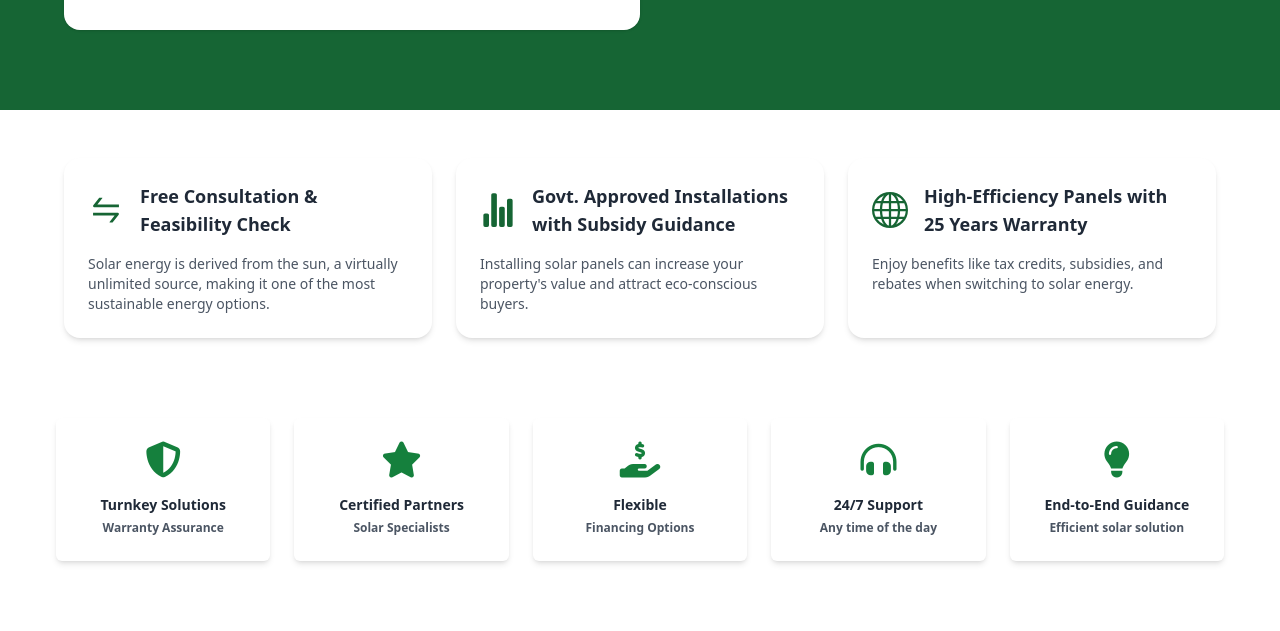
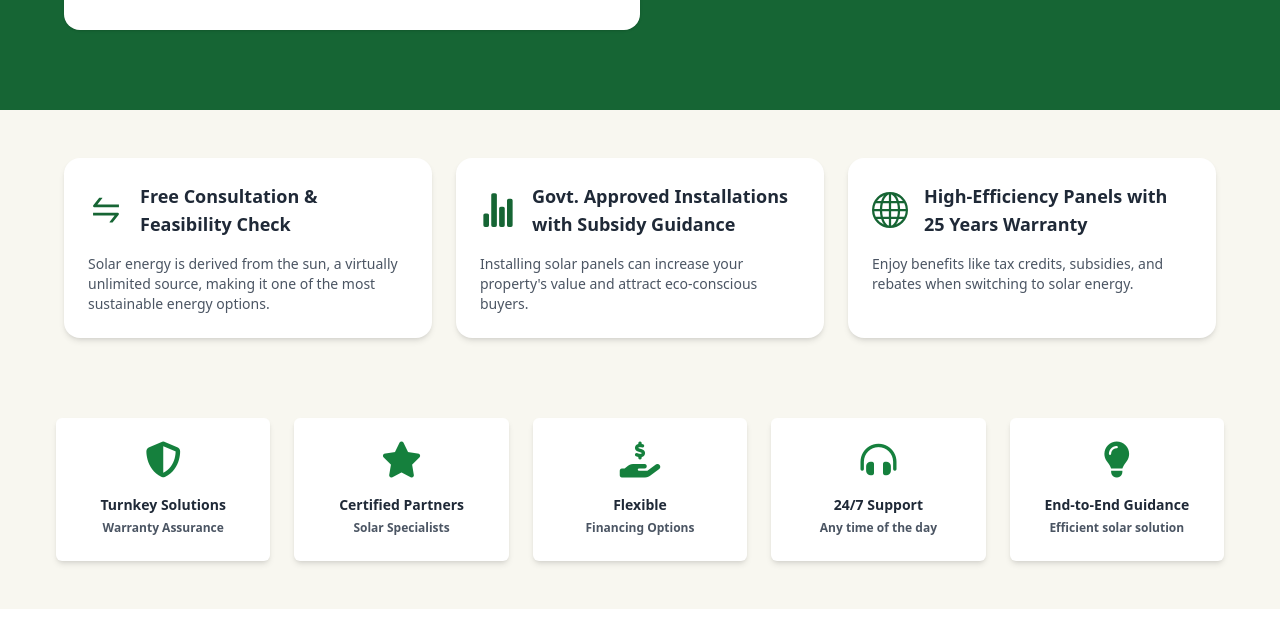
Before and after one commit to vanshika8484/Solar_web, a React (Vite) app: page / in a window 1280 px wide. Shown: the part 5139-5770 px from the top of the page. Built offline with nearby package versions, Linux system fonts and the light colour scheme; a web font is replaced by a local one.

Commit message:
Update PageOne.jsx

```diff
--- a/src/components/PageOne.jsx
+++ b/src/components/PageOne.jsx
@@ -36,7 +36,7 @@ const fadeUpVariant = {
 
 const PageOne = () => {
   return (
-    <section className="py-12 px-4 bg-white">
+    <section className="py-12 px-4 bg-[#f8f7f0]">
       {/* Top Feature Cards */}
       <motion.div
         className="max-w-6xl mx-auto"
```
